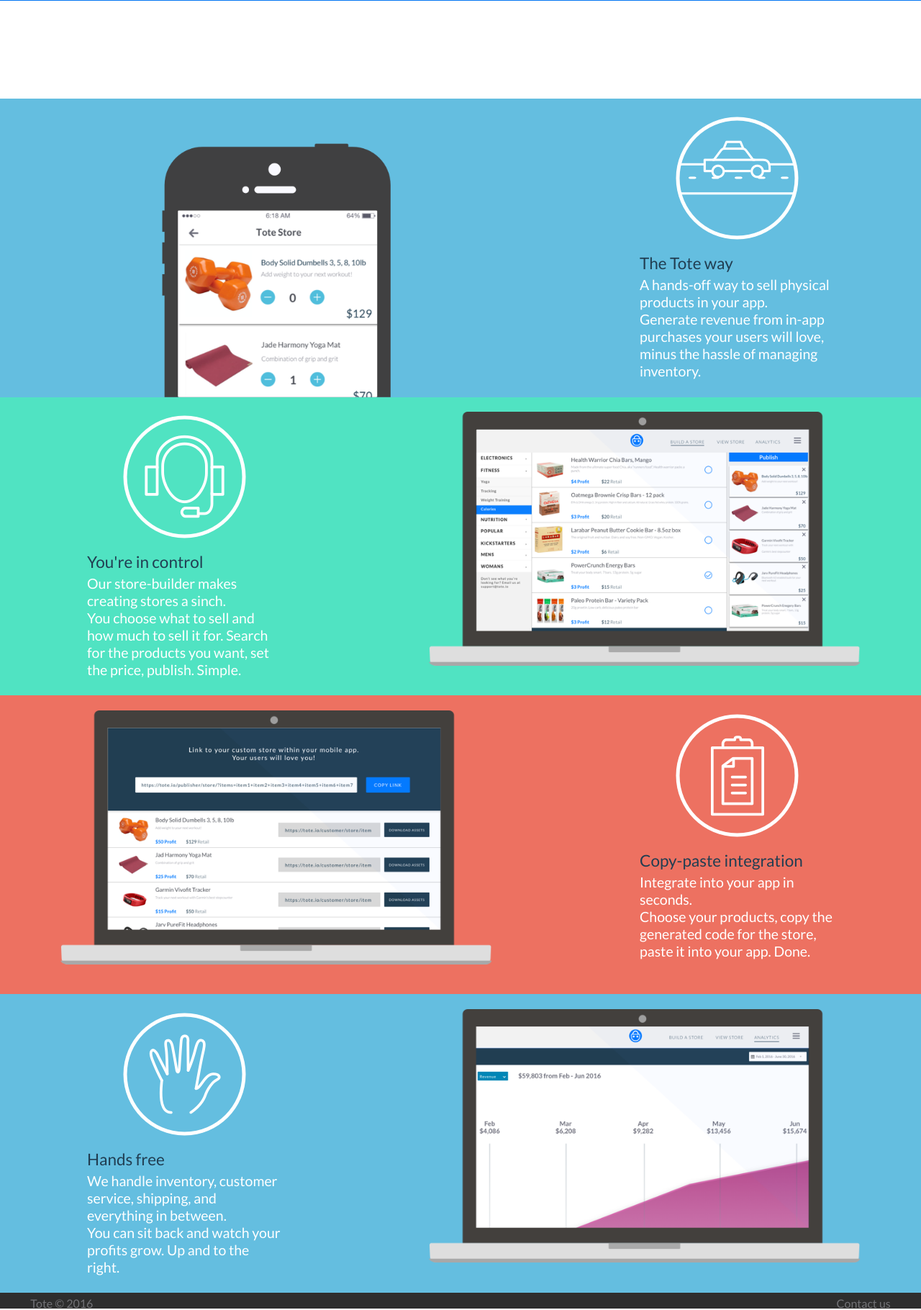
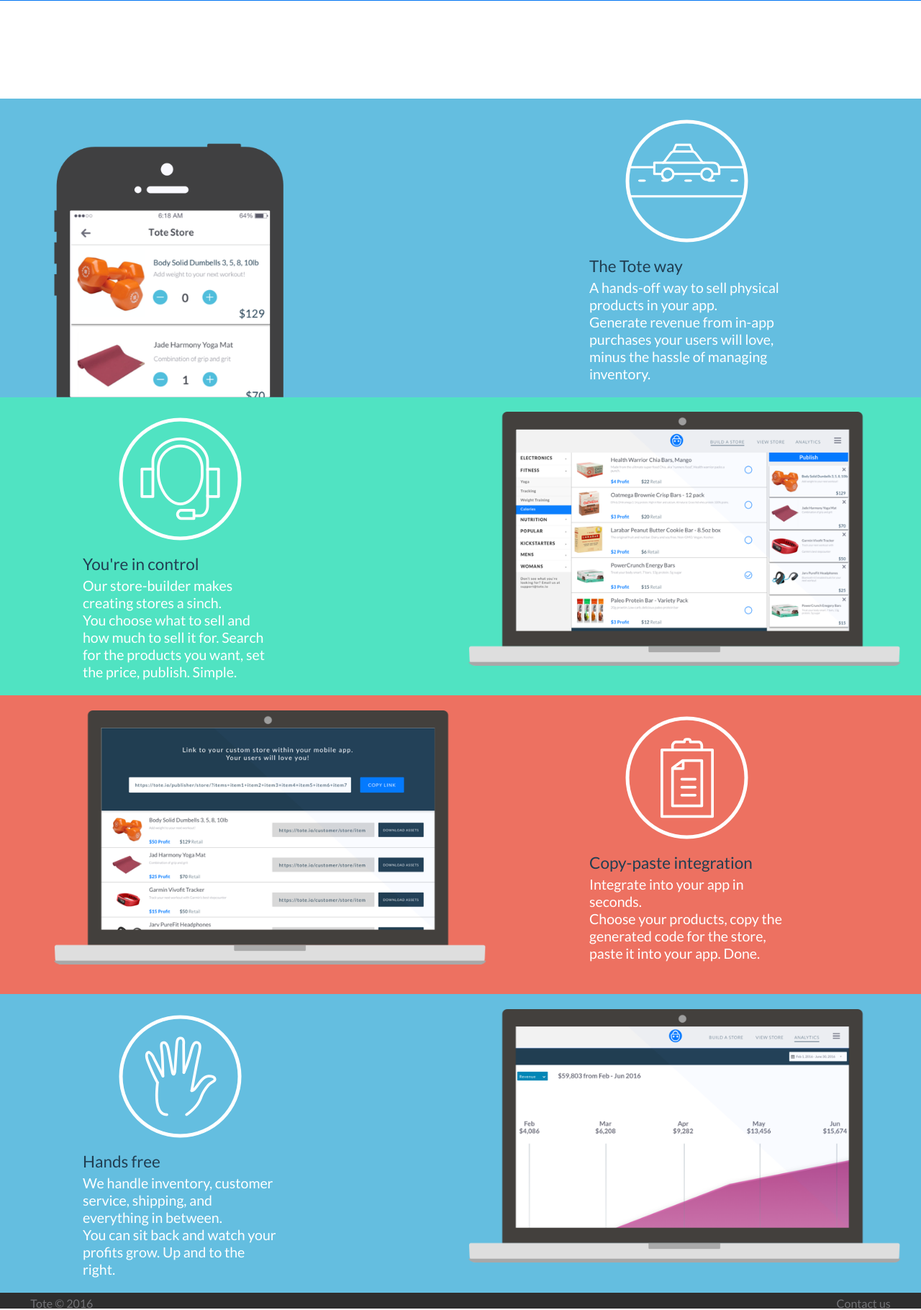
Before and after one commit to cgil/trie, a Flask app: page / in a window 1280 px wide. Shown: the part 829-2649 px from the top of the page at 72% size. Run offline with Flask 2, Linux system fonts and the light colour scheme; some libraries are stand-ins or nearby versions.

Commit message:
aligning

```diff
--- a/trie/static/css/main.css
+++ b/trie/static/css/main.css
@@ -166,7 +166,7 @@ header {
   .banner .image {
     position: relative;
     display: inline-block;
-    width: 60%;
+    width: 55%;
     height: 100%; }
     @media only screen and (max-width: 62rem) {
       .banner .image {
@@ -177,15 +177,16 @@ header {
       bottom: 10%;
       left: 0;
       right: 0;
-      margin: 0 auto;
+      margin: 0 auto auto 6.25rem;
       max-width: 90%;
       max-height: 85%; }
       @media only screen and (max-width: 62rem) {
         .banner .image img {
           max-width: 95%;
-          max-height: 100%; } }
+          max-height: 100%;
+          margin: 0 auto; } }
   .banner .marketing {
-    width: 40%;
+    width: 45%;
     position: relative;
     display: inline-block;
     height: 100%; }
@@ -197,7 +198,7 @@ header {
       margin: 5% auto; }
     .banner .marketing .blurb {
       max-width: 25rem;
-      margin: 5% auto;
+      margin: 5% auto auto 100px;
       position: relative; }
       .banner .marketing .blurb .copy {
         margin: 0 auto;
--- a/trie/static/sass/pages/_home.scss
+++ b/trie/static/sass/pages/_home.scss
@@ -89,7 +89,7 @@ header{
     .image {
         position: relative;
         display: inline-block;
-        width: 60%;
+        width: 55%;
         height: 100%;
         @media #{$med} {
             width: 100%;
@@ -100,17 +100,18 @@ header{
             bottom: 10%;
             left: 0;
             right: 0;
-            margin: 0 auto;
+            margin: 0 auto auto to-rem(100px);
             max-width: 90%;
             max-height: 85%;
             @media #{$med} {
                 max-width: 95%;
                 max-height: 100%;
+                margin: 0 auto;
             }
         }
     }
     .marketing {
-        width: 40%;
+        width: 45%;
         position: relative;
         display: inline-block;
         height: 100%;
@@ -123,7 +124,7 @@ header{
         }
         .blurb {
             max-width: to-rem(400px);
-            margin: 5% auto;
+            margin: 5% auto auto 100px;
             position: relative;
             .copy {
                 margin: 0 auto;
```
